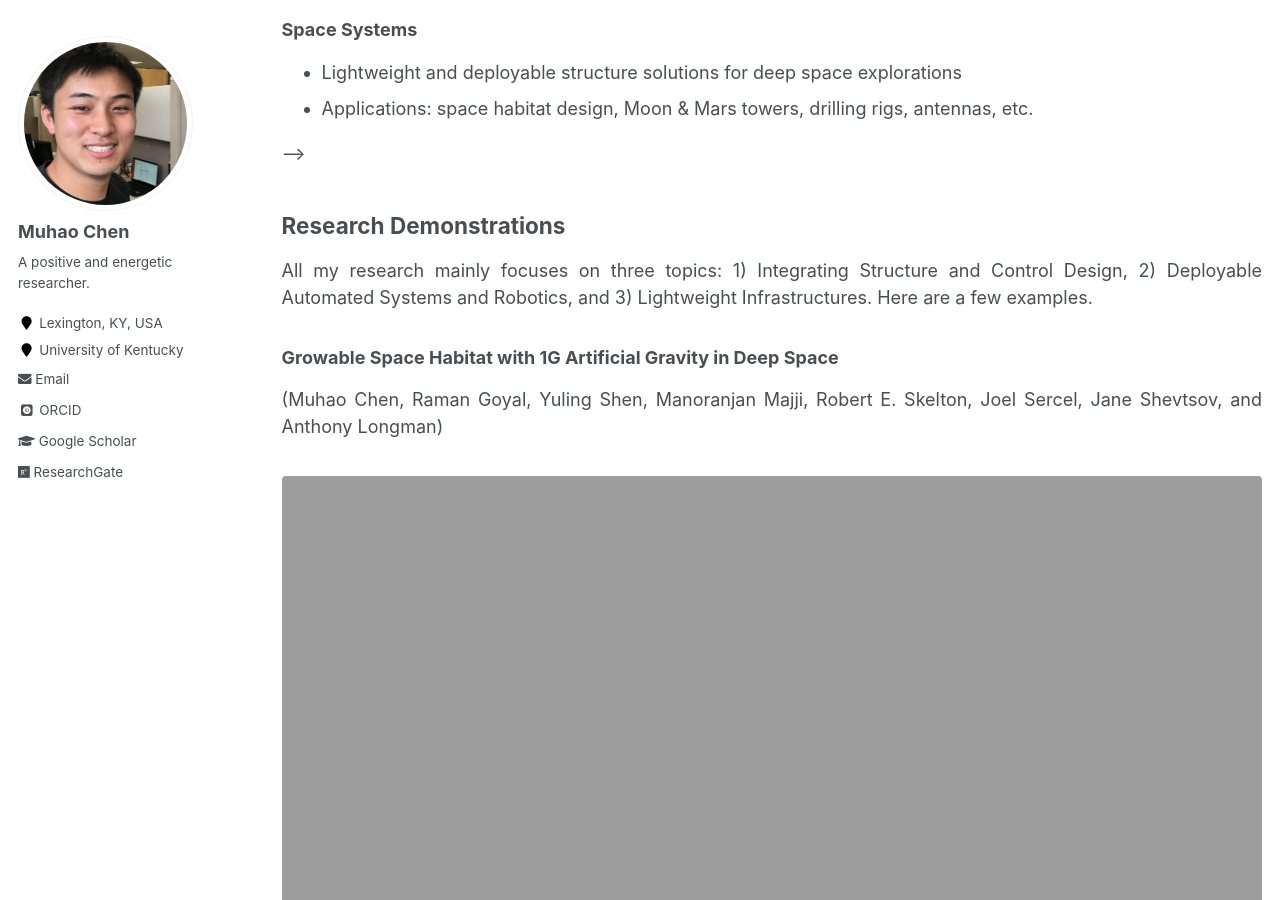
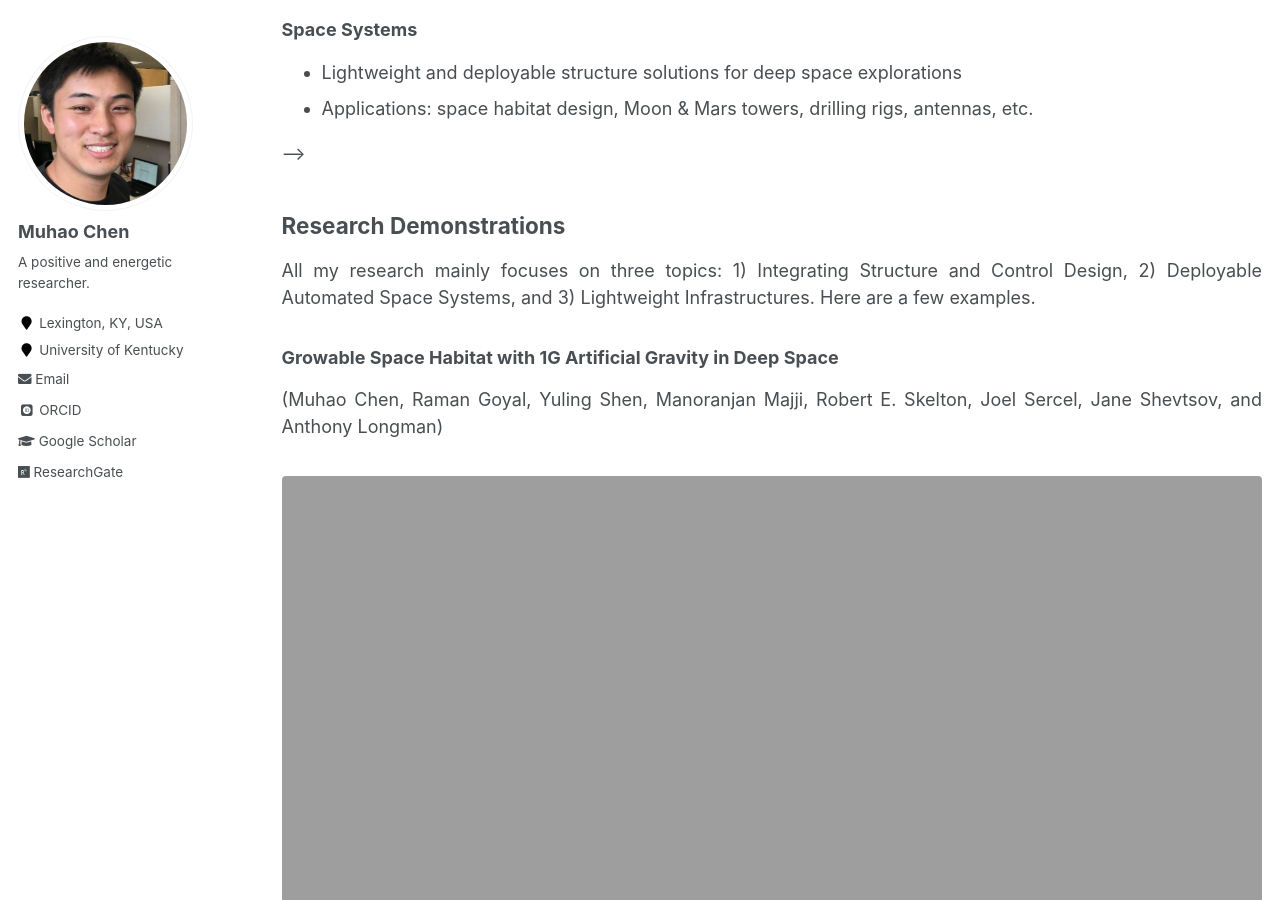
Before and after one commit to Muhao-Chen/muhao-chen.github.io, a Jekyll site: the page built from _pages/research.md, in a window 1280 px wide and 900 px high, scrolled down 2818 px. Built offline with Jekyll 4.4.1, drawn with Linux system fonts in a browser that asks for light colours; some web fonts are replaced; some of the changed text lies outside the part shown.

Commit message:
Update research.md

```diff
--- a/_pages/research.md
+++ b/_pages/research.md
@@ -78,20 +78,16 @@ Integrating Structure and Control Design, Robotics and lightweight Automated Sys
 
 ## Research Demonstrations
 
-All my research mainly focuses on three topics: 1) Integrating Structure and Control Design, 2) Deployable Automated Systems and Robotics, and 3) Lightweight Infrastructures. Here are a few examples.
+All my research mainly focuses on three topics: 1) Integrating Structure and Control Design, 2) Deployable Automated Space Systems, and 3) Lightweight Infrastructures. Here are a few examples.
 
 <!-- Black and red lines are bars and strings.  -->
 ### Growable Space Habitat with 1G Artificial Gravity in Deep Space
-<!-- (with Anthony Longman, Drs. Raman Goyal, Yuling Shen, Manoranjan Majji, Robert E. Skelton, Joel Sercel, Jane Shevtsov) -->
 (Muhao Chen, Raman Goyal, Yuling Shen, Manoranjan Majji, Robert E. Skelton, Joel Sercel, Jane Shevtsov, and Anthony Longman)
-
 <figure><img src="{{ site.url }}/images/rffi/habitat.png" width="800"/></figure>
 
 
 ### Dynamic Reference Tracking and Obstacle Avoidance Control Based on Reinforcement Learning
-<!-- (with Dr. Robert E. Skelton) -->
 (Muhao Chen and Robert E. Skelton)
-
 
 <table>
 <tr>
@@ -107,21 +103,14 @@ All my research mainly focuses on three topics: 1) Integrating Structure and Con
 (with Drs. Shuo Ma and Robert E. Skelton)
 -->
 
+
 ### Mass Efficient Double-Helix Tensegrity and Origami
-<!-- (with Drs. Manoranjan Majji and Robert E. Skelton) -->
 (Muhao Chen, Manoranjan Majji, and Robert E. Skelton)
-
-
 <figure><img src="{{ site.url }}/images/rffi/DHT.png" width="800"/></figure>
 
 
-
 ### Model-Based and Data-Based Shape Control of Tensegrity Structures
-<!-- (with Dr. Robert E. Skelton) -->
 (Muhao Chen and Robert E. Skelton)
-
-
-
 <table>
 <tr>
 <td><figure><img src="{{ site.url }}/images/rffi/morph_air.gif" width="100"/></figure></td>
@@ -131,11 +120,9 @@ All my research mainly focuses on three topics: 1) Integrating Structure and Con
 </tr>
 </table>
 
+
 ### Automated Drilling Rig
-<!-- (with Arturo Lopez Nava Jr., Alkassoum Toure, Salim Al Kharsa, Tom Nan, Ran Wang, Luis A Rodriguez, Drs. Mohamed S Khaled, Enrique Z Losoya, Eduardo Gildin, Robert E. Skelton, Sam Noynaert, and George Moridis) -->
 (Mohamed S Khaled, Muhao Chen, Enrique Z Losoya, Arturo Lopez Nava Jr., Alkassoum Toure, Salim Al Kharsa, Tom Nan, Ran Wang, Luis A Rodriguez, Eduardo Gildin, Robert E. Skelton, Sam Noynaert, and George Moridis)
-
-
 <figure><img src="{{ site.url }}/images/rffi/rig.png" width="800"/></figure>
 
 
@@ -145,20 +132,15 @@ All my research mainly focuses on three topics: 1) Integrating Structure and Con
 -->
 
 
-
 ### Economic Sensor & Actuator Selection for Tensegrity Robots Based on the Information Architecture
-<!-- (with Dr. Robert E. Skelton) -->
-(Muhao Chen, Manoranjan Majji, Robert E. Skelton)
-
+(Muhao Chen, Yuling Shen, Robert E. Skelton)
 <figure><img src="{{ site.url }}/images/rffi/sas.png" width="800"/></figure>
 
 
 ### Finite-Word Length Optimal Simulation for High-Dimensional Dynamical Systems
-<!-- (with Drs. Yuling Shen and Robert E. Skelton) -->
 (Yuling Shen, Muhao Chen, and Robert E. Skelton)
+<figure><img src="{{ site.url }}/images/rffi/model_error.png" width="800"/></figure>
 
-
-<figure><img src="{{ site.url }}/images/rffi/model_error.png" width="800"/></figure>
 
 <!--
 ### Robust $\mathcal{L}_{\infty}$ Performance for Structure Passive Control
@@ -170,48 +152,41 @@ All my research mainly focuses on three topics: 1) Integrating Structure and Con
 
 ### Lunar-Polar Propellant Mining Outpost (LPMO): Affordable Exploration and Industrialization
 (Joel Sercel, Craig Peterson, Anthony Longman, Muhao Chen, Manoranjan Majji, and Robert E. Skelton)
-
 <figure><img src="{{ site.url }}/images/rffi/mining_moon.png" width="800"/></figure>
 
 
 ### Model Reduction of Tensegrity Systems
 (Muhao Chen and Robert E. Skelton)
+<figure><img src="{{ site.url }}/images/rffi/model_reduction.png" width="800"/></figure>
 
-<figure><img src="{{ site.url }}/images/rffi/model_reduction.png" width="800"/></figure>
 
 <!-- ### System Identification to Nonlinear Tensegrity Structures
 (Muhao Chen and Robert E. Skelton)
 <figure><img src="{{ site.url }}/images/rffi/system_id.png" width="800"/></figure> -->
 
+
 ###  Statics of Integrated Tensegrity and Origami Systems
 (Shuo Ma, Muhao Chen, Hongying Zhang, and Robert E. Skelton)
+<figure><img src="{{ site.url }}/images/rffi/TsgOri.png" width="800"/></figure>
 
-<figure><img src="{{ site.url }}/images/rffi/TsgOri.png" width="800"/></figure>
 
 ###  Clustered Tensegrity Systems Considering Pulley Sizes
 (Shuo Ma, Yiqian Chen, Muhao Chen, and Robert E. Skelton)
-
 <figure><img src="{{ site.url }}/images/rffi/pulley.png" width="800"/></figure>
 
 
 ### Deployable Tensegrity Roof with Covers
-<!-- (with Drs. Shuo Ma and Robert E. Skelton) -->
 (Shuo Ma, Muhao Chen, and Robert E. Skelton)
 <figure><img src="{{ site.url }}/images/rffi/Tenseg_Roof.png" width="800"/></figure>
 
 
 ### System Identification (QMC, LS, and ERA) to Tensegrity Systems
-<!-- (with Drs. Yuling Shen and Robert E. Skelton) -->
 (Muhao Chen, Yuling Shen and Robert E. Skelton)
-
 <figure><img src="{{ site.url }}/images/rffi/system_id.png" width="800"/></figure>
 
 
-
 ### Low-cost, Lightweight, Deployable Shelter subject to Extreme Environments
-<!-- (with Dr. Robert E. Skelton) -->
 (Muhao Chen and Robert E. Skelton)
-
 <table>
 <tr>
 <td><figure><img src="{{ site.url }}/images/rffi/shelter.png" width="100"/></figure></td>
@@ -224,31 +199,22 @@ All my research mainly focuses on three topics: 1) Integrating Structure and Con
 
 
 ### Minimal Mass Design for Clustered Tensegrity
-<!-- (with Xiaoling Bai, Dr. Robert E. Skelton) -->
 (Muhao Chen, Xiaolong Bai, and Robert E. Skelton)
-
-
 <figure><img src="{{ site.url }}/images/rffi/clu_min.png" width="800"/></figure>
 
 
 ### Electromagnetic Lunar Launcher
-<!-- (with Drs. Xiaowen Su, Manoranjan Majji, Robert E. Skelton) -->
 (Xiaowen Su, Muhao Chen, Manoranjan Majji, and Robert E. Skelton)
+<figure><img src="{{ site.url }}/images/rffi/propulsion.png" width="800"/></figure>
 
 
-<figure><img src="{{ site.url }}/images/rffi/propulsion.png" width="800"/></figure>
-
 ### Energy-Efficient Cable-actuation Strategies of the V-Expander Tensegrity
-<!-- (with Drs. Aguinaldo Fraddosio, Andrea Micheletti, Gaetano Pavone, Mario Daniele Piccioni, and Robert E. Skelton) -->
 (Muhao Chen, Aguinaldo Fraddosio, Andrea Micheletti, Gaetano Pavone, Mario Daniele Piccioni, and Robert E. Skelton)
-
 <figure><img src="{{ site.url }}/images/rffi/V_Expander.png" width="800"/></figure>
 
 
 ### Tensegrity System Dynamics in Fluids (FSI: Fluid-Structure Interaction)
-<!-- (with Drs. Shuo Ma, Zhangli Peng, Xingfei Yuan, Robert E. Skelton) -->
 (Muhao Chen, Jun Chen, Manoranjan Majji, and Robert E. Skelton)
-
 <table>
 <tr>
 <td><figure><img src="{{ site.url }}/images/rffi/prism1.gif" width="80"/></figure></td>
@@ -261,35 +227,27 @@ All my research mainly focuses on three topics: 1) Integrating Structure and Con
 
 
 ### Rigid Body Tensegrity
-<!-- (with Drs. Shuo Ma, Zhangli Peng, Xingfei Yuan, Robert E. Skelton) -->
 (Shuo Ma, Muhao Chen, Zhangli Peng, Xingfei Yuan, and Robert E. Skelton)
+<figure><img src="{{ site.url }}/images/rffi/BallSpine.png" width="800"/></figure>
 
 
-<figure><img src="{{ site.url }}/images/rffi/BallSpine.png" width="800"/></figure>
-
 ### Double-Helix Tensegrity Spherical Planetary Lander
-<!-- (with Dr. Robert E. Skelton) -->
 (Muhao Chen and Robert E. Skelton)
+<figure><img src="{{ site.url }}/images/rffi/lander.png" width="800"/></figure>
 
 
-<figure><img src="{{ site.url }}/images/rffi/lander.png" width="800"/></figure>
-
 ### Gyroscopic Tensegrity Robots
-<!-- (with Drs. Xiaowen Su, Manoranjan Majji, Robert E. Skelton) -->
 (Raman Goyal, Muhao Chen, Manoranjan Majji, and Robert E. Skelton)
 <figure><img src="{{ site.url }}/images/rffi/gyro.png" width="800"/></figure>
 
 
 ### Deployable Lightweight Tensegrity Cable Net
-<!-- (with Drs. Shuo Ma and Robert E. Skelton) -->
 (Shuo Ma, Muhao Chen, and Robert E. Skelton)
-
 <figure><img src="{{ site.url }}/images/rffi/cable_roof.png" width="800"/></figure>
 
 ### Deployable Clustered Cable Nets
 <!-- (with Kai Lu, Xinzhu Zhou, Drs. Shuo Ma, and Robert E. Skelton) -->
-(Shuo Ma, Muhao Chen, and Robert E. Skelton)
-
+(Shuo Ma, Kai Lu, Muhao Chen, and Robert E. Skelton)
 <figure><img src="{{ site.url }}/images/rffi/cable_net.png" width="800"/></figure>
 
 <!--
@@ -303,9 +261,7 @@ All my research mainly focuses on three topics: 1) Integrating Structure and Con
 
 
 ### Deployable Cable Domes
-<!-- (with Drs. Shuo Ma, Xingfei Yuan, and Robert E. Skelton) -->
 (Shuo Ma, Muhao Chen, Xingfei Yuan, and Robert E. Skelton)
-
 <figure><img src="{{ site.url }}/images/rffi/dome.png" width="800"/></figure>
 
 <!--We are always keen to apply our knowledge to practical applications. Hence, we have created several demonstration videos to present our applied research.-->
```
